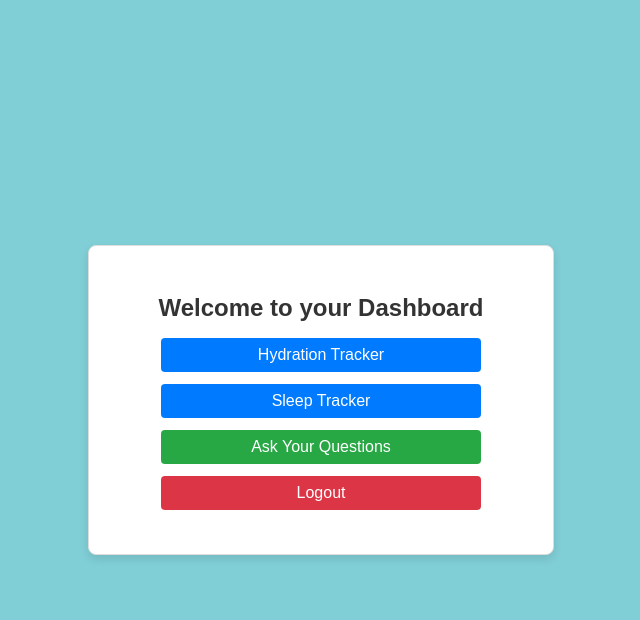
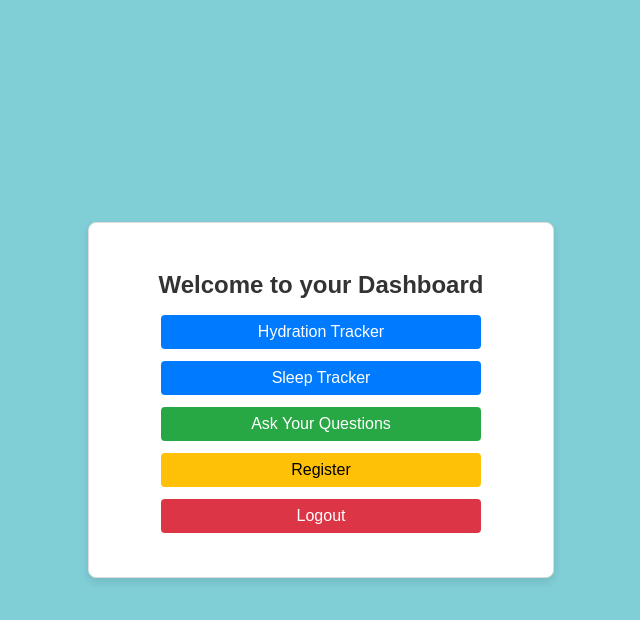
Before and after one commit to Sravani2511/WellTrack, a Django app: page /dashboard in a window 1280 px wide. Shown: the top 620 px of the page, without its empty margins (319-959 px from the left). Run offline with Django 5.2, Linux system fonts and the light colour scheme; a user stored in the database is signed in.

Commit message:
created reg page and added it in dashboard

```diff
--- a/WellTrack/WT/templates/WT/dashboard.html
+++ b/WellTrack/WT/templates/WT/dashboard.html
@@ -48,6 +48,10 @@
         .chatbot-btn {
             background-color: #28a745; /* Chatbot button color */
         }
+        .register-btn {
+            background-color: #ffc107; /* Register button color */
+            color: black;
+        }
     </style>
 </head>
 <body>
@@ -67,9 +71,13 @@
         <!-- Chatbot button -->
         <button class="chatbot-btn" onclick="window.location.href='{% url 'chatbot' %}'">Ask Your Questions</button>
 
+        <!-- Register Button -->
+        <form action="{% url 'user-register' %}" method="GET">
+            <button type="submit" class="register-btn">Register</button>
+        </form>
+
         <!-- Logout Form -->
         <form action="{% url 'user-logout' %}" method="POST">
-            {% csrf_token %}
             <button type="submit" class="logout">Logout</button>
         </form>
     </div>
--- a/WellTrack/WT/urls.py
+++ b/WellTrack/WT/urls.py
@@ -1,4 +1,4 @@
-from django.urls import path
+from django.urls import path # type: ignore
 from . import views
 
 urlpatterns = [
```
Also changed, not shown: WellTrack/WT/templates/WT/register.html (+11 -5 lines).
